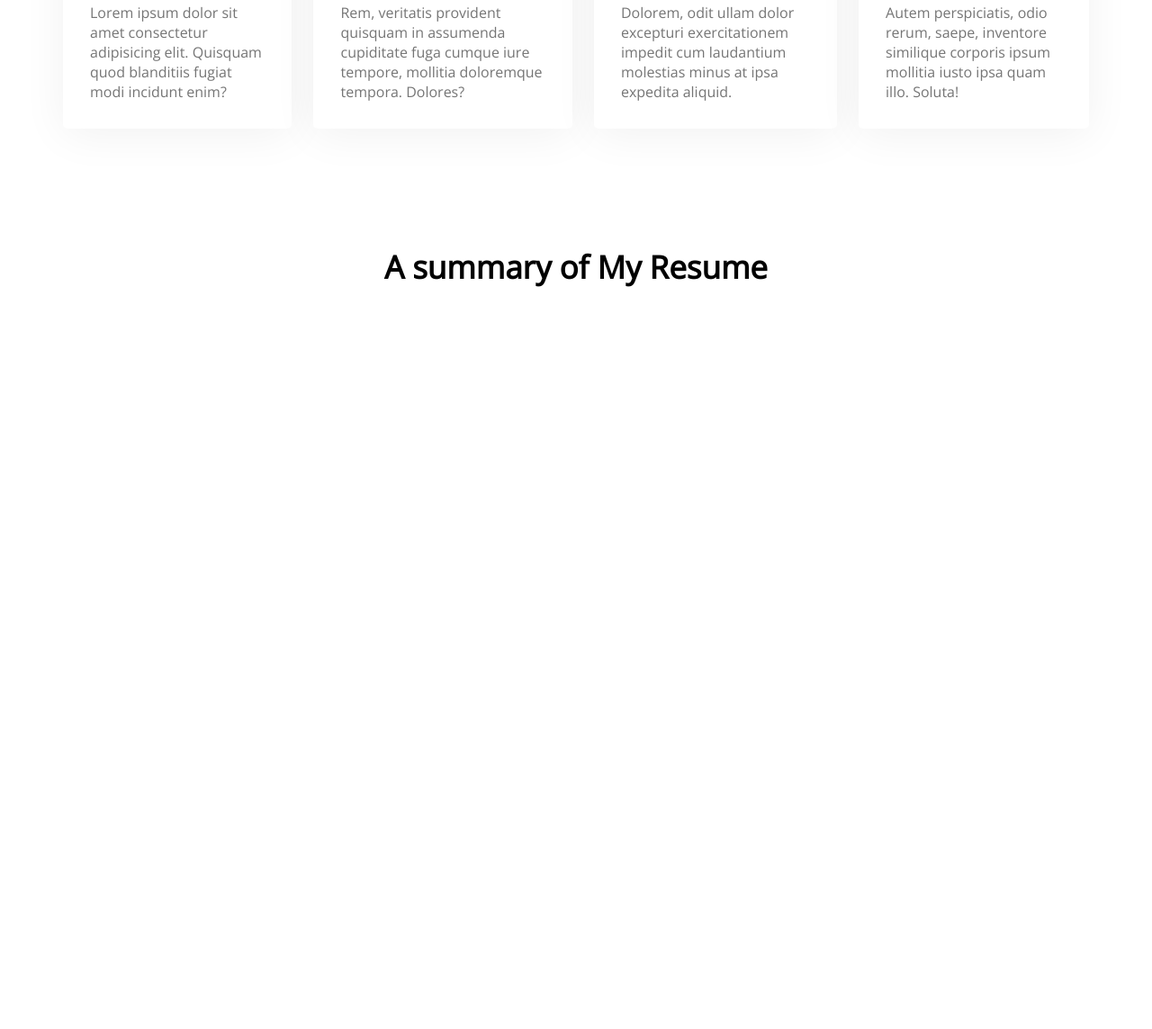
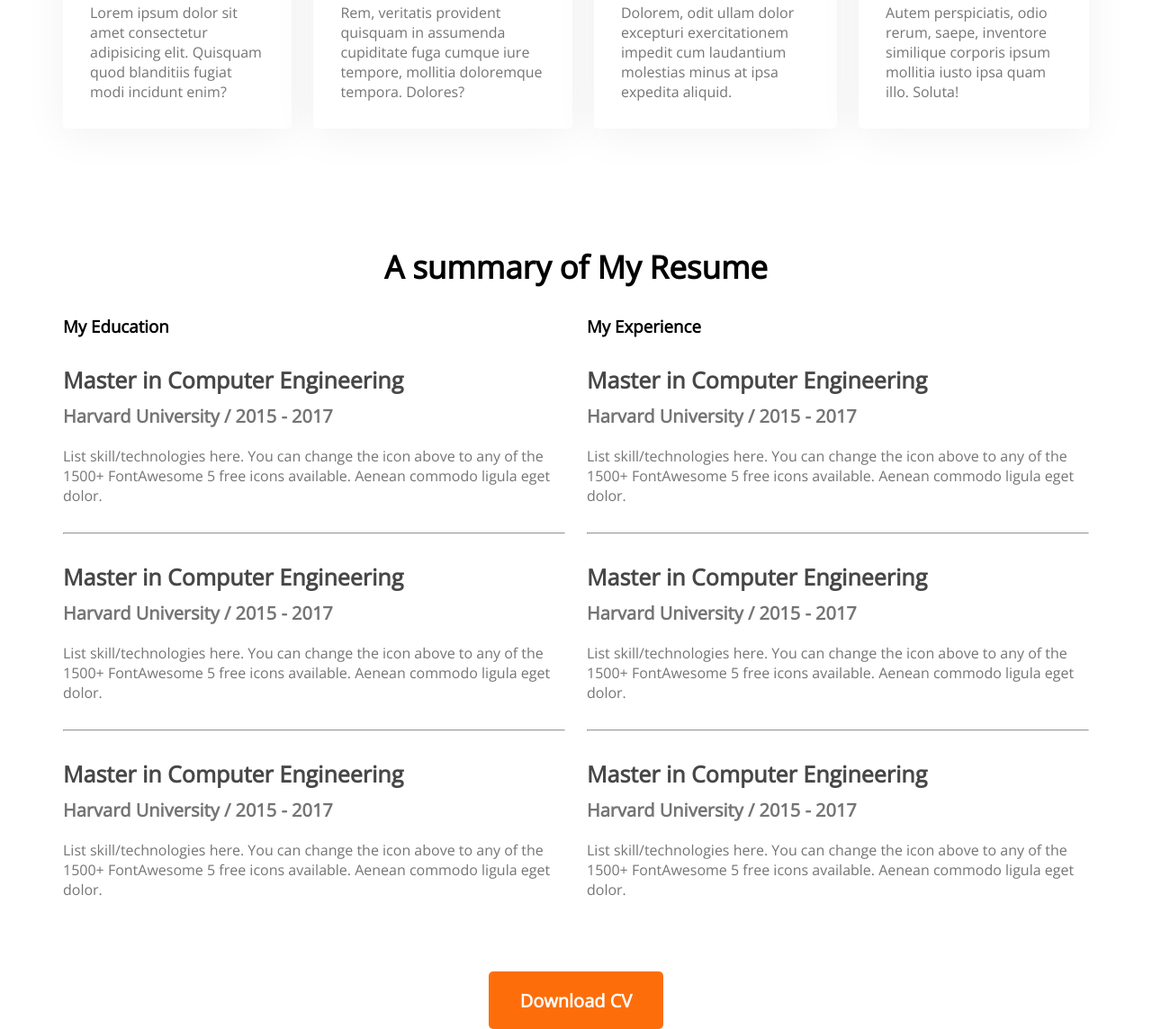
Before and after one commit to UmmayKashfa/developer-portfolio, a plain HTML site: page index.html in a window 1280 px wide. Shown: the part 1875-3019 px from the top of the page at 90% size. Before the commit the page ends 2225 px from the top, so only its background shows below. Drawn offline with nearby package versions, Linux system fonts and the light colour scheme.

Commit message:
resume added

```diff
--- a/index.html
+++ b/index.html
@@ -87,9 +87,64 @@
         <section class="resume">
             <h3 class="section-title">A summary of My Resume</h3>
           <div class="resume-content">
+            <div>
+                <h3 class="resume-title">My Education</h3>
+                <div class="resume-item">
+                    <h4 class="title">Master in Computer Engineering</h4>
+                <h5 class="sub-title">Harvard University / 2015 - 2017</h5>
+                <p class="description">List skill/technologies here. You can change the icon above
+                    to any of the 1500+ FontAwesome 5 free icons available. Aenean commodo ligula eget dolor.</p>
 
+            </div>
+            <hr>
+                <div class="resume-item">
+                    <h4 class="title">Master in Computer Engineering</h4>
+                <h5 class="sub-title">Harvard University / 2015 - 2017</h5>
+                <p class="description">List skill/technologies here. You can change the icon above
+                    to any of the 1500+ FontAwesome 5 free icons available. Aenean commodo ligula eget dolor.</p>
+
+            </div>
+            <hr>
+                <div class="resume-item">
+                    <h4 class="title">Master in Computer Engineering</h4>
+                <h5 class="sub-title">Harvard University / 2015 - 2017</h5>
+                <p class="description">List skill/technologies here. You can change the icon above
+                    to any of the 1500+ FontAwesome 5 free icons available. Aenean commodo ligula eget dolor.</p>
+
+            </div>
+
+
+            </div>
+            <div>
+                <h3 class="resume-title">My Experience</h3>
+                <div class="resume-item">
+                    <h4 class="title">Master in Computer Engineering</h4>
+                <h5 class="sub-title">Harvard University / 2015 - 2017</h5>
+                <p class="description">List skill/technologies here. You can change the icon above
+                    to any of the 1500+ FontAwesome 5 free icons available. Aenean commodo ligula eget dolor.</p>
+
+            </div>
+            <hr>
+            <div class="resume-item">
+                <h4 class="title">Master in Computer Engineering</h4>
+            <h5 class="sub-title">Harvard University / 2015 - 2017</h5>
+            <p class="description">List skill/technologies here. You can change the icon above
+                to any of the 1500+ FontAwesome 5 free icons available. Aenean commodo ligula eget dolor.</p>
+
+        </div>
+        <hr>
+        <div class="resume-item">
+            <h4 class="title">Master in Computer Engineering</h4>
+        <h5 class="sub-title">Harvard University / 2015 - 2017</h5>
+        <p class="description">List skill/technologies here. You can change the icon above
+            to any of the 1500+ FontAwesome 5 free icons available. Aenean commodo ligula eget dolor.</p>
+
+    </div>
+            </div>
           </div>
-
+            </div>
+            <div class="resume-button">
+                <button class="btn-primary">Download CV</button>
             </div>
     </section>
     </main>
--- a/styles/portfolio.css
+++ b/styles/portfolio.css
@@ -2,9 +2,9 @@
   margin: 0;
   font-family: "Open Sans", sans-serif;
 }
-section{
-    margin-top: 130px;
-  }
+section {
+  margin-top: 130px;
+}
 .btn-primary {
   color: #ffffff;
   font-weight: 700;
@@ -81,13 +81,13 @@ main {
   text-align: center;
 }
 .section-title {
-    text-align: center;
+  text-align: center;
   font-weight: 700;
   font-size: 35px;
   margin-bottom: 30px;
 }
 .section-description {
-    text-align: center;
+  text-align: center;
   color: #757575;
   font-size: 18px;
   margin-bottom: 30px;
@@ -130,3 +130,31 @@ main {
 }
 
 /* resume style */
+.resume-content {
+  display: flex;
+  gap: 24px;
+}
+.resume-item{
+  margin-top: 30px;
+  margin-bottom: 30px;
+}
+.resume .title {
+  font-weight: 700;
+  font-size: 25px;
+  color: #474747;
+  margin-bottom: 10px;
+
+}
+.resume .sub-title {
+  color: #757575;
+  font-weight: 600;
+  font-size: 20px;
+  margin-bottom: 20px;
+}
+.resume .description {
+  color: #757575;
+}
+.resume-button{
+  margin-top: 50px;
+  text-align: center;
+}
```
